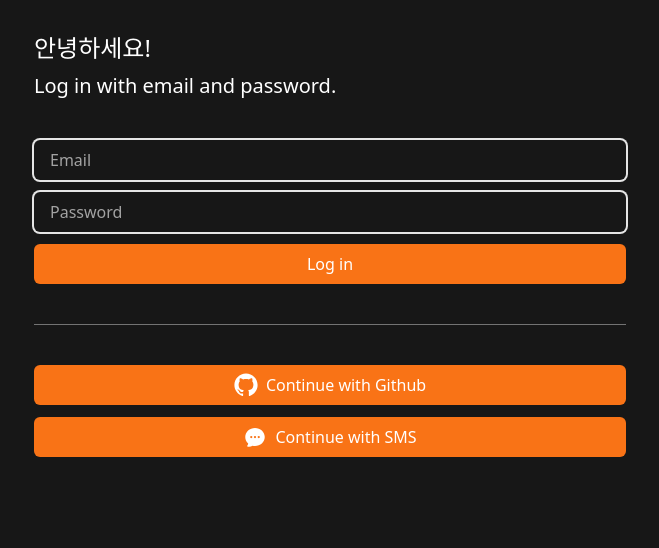
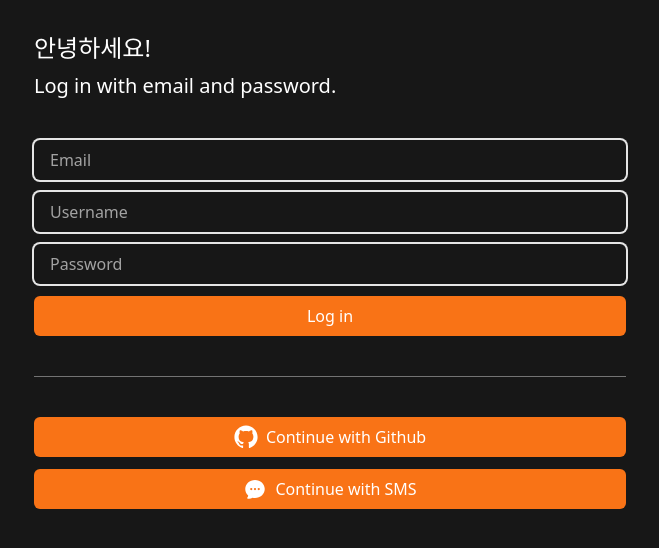
Before and after one commit to Bona023/carrot-market, a Next.js app: page /login in a window 1280 px wide. Shown: the top 548 px of the page, without its empty margins (310-969 px from the left). Built offline with nearby package versions, Linux system fonts and the light colour scheme.

Commit message:
UI update

```diff
--- a/app/login/page.tsx
+++ b/app/login/page.tsx
@@ -25,6 +25,13 @@ export default function LogIn() {
                     errors={[]}
                 />
                 <FormInput
+                    name="userName"
+                    type="text"
+                    placeholder="Username"
+                    required
+                    errors={[]}
+                />
+                <FormInput
                     name="password"
                     type="password"
                     placeholder="Password"
```
